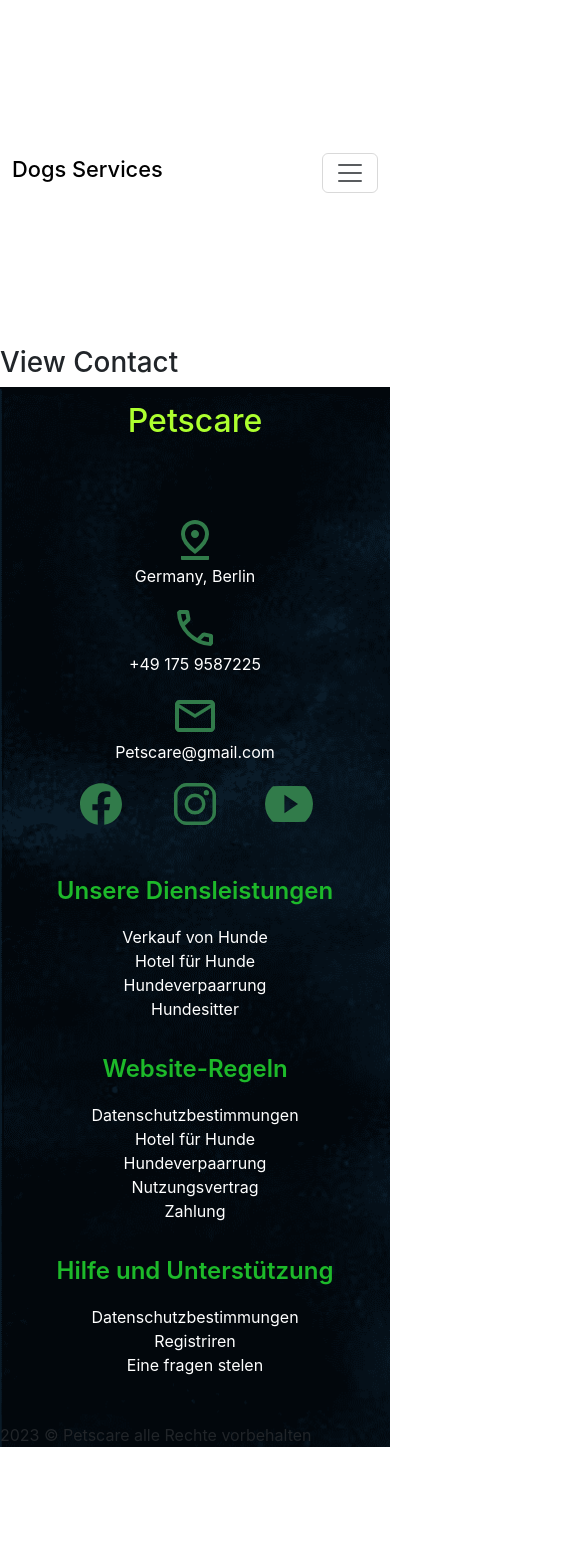
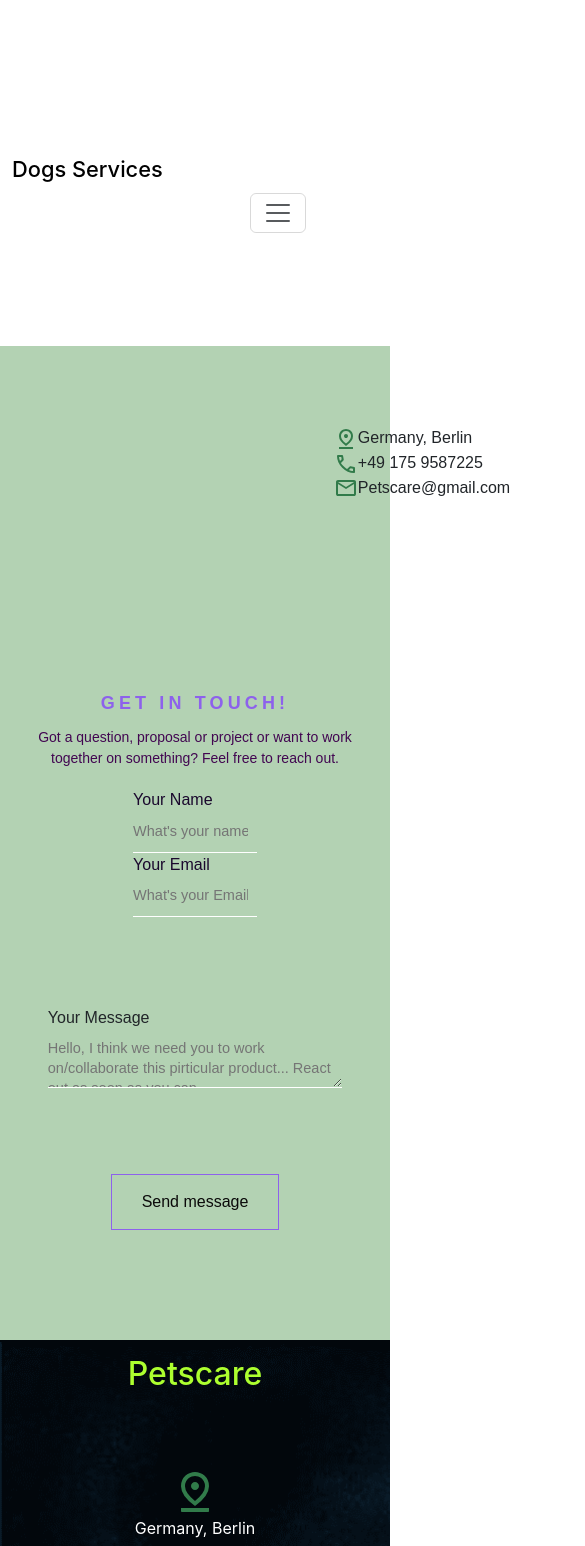
Before and after one commit to KonstantinGlazunov/DogService_FrontEnd-2, a React (Vite) app: page /contact in a window 390 px wide. Shown: the top 1546 px of the page, 585 px wide, since content can reach past the window. Before the commit the page ends 1463 px from the top, so only its background shows below. Built offline with nearby package versions, Linux system fonts and the light colour scheme.

Commit message:
add contact page

```diff
--- a/src/app/store.ts
+++ b/src/app/store.ts
@@ -1,9 +1,11 @@
 import { configureStore, ThunkAction, Action } from "@reduxjs/toolkit"
 import counterReducer from "../features/counter/counterSlice"
+import contactsReducer from "../components/Pages/Contacts/contactSlice"
 
 export const store = configureStore({
   reducer: {
     counter: counterReducer,
+    contacts: contactsReducer,
   },
 })
 
--- /dev/null
+++ b/src/components/Pages/Contacts/Contacts.module.css
@@ -0,0 +1,238 @@
+.siteContact {
+    margin: 0;
+    box-sizing: border-box;
+    font-family: "Manrope", sans-serif;
+    background-color:rgb(179, 210, 179);
+    /* background-color:rgb(214, 247, 214); */
+    /* rgb(3, 3, 22) */
+}
+.serviceTop {
+    min-height: 90vh;
+    display: flex;
+    justify-content: center;
+    align-items: center;
+    padding: 60px 15px;
+    padding-bottom: 20px;
+    flex-direction: column;
+}
+.title {
+    font-size: 30px;
+    font-weight: 800;
+    margin-bottom: 30px;
+    letter-spacing: 0.23em;
+    text-transform: uppercase;
+    color: #8d61ec;
+    position: relative;
+}
+.title::after {
+    content: "";
+    position: absolute;
+    background: rgb(66, 6, 81);
+    width: 0;
+    height: 6px;
+    bottom: -6px;
+    left: unset;
+    right: 0;
+    transition: width .2s linear;
+}
+.title:hover::after {
+    width: 100%;
+    left: 0;
+    right: unset;
+}
+.sub {
+    text-align: center;
+    color: rgb(66, 6, 81);
+    line-height: 1.3rem;
+    font-size: 20px;
+    margin-bottom: 50px;
+}
+form {
+    width: 70%;
+    min-width: 450px;
+}
+.side {
+    width: 45%;
+}
+form .inputRow {
+    display: flex;
+    justify-content: space-between;
+    color: rgb(26, 8, 45);
+}
+form input, textarea {
+    border: 0;
+    border-radius: 0;
+    border-bottom: 1px solid #fff;
+    background: transparent;
+    outline: none;
+    text-align: left;
+    font-size: 14.5px;
+    width: 100%;
+    color: #090909;
+    padding: .6em;
+    padding-left: 0;
+}
+input:-webkit-autofill, input:-webkit-autofill:hover, input:-webkit-autofill:focus, input:-webkit-autofill:active {
+    box-shadow: 0 0 0 30px #0b0b0f inset !important;
+    -webkit-box-shadow: 0 0 0 30px #0b0b0f inset !important;
+    -webkit-text-fill-color: #fff !important;
+}
+.textarea {
+    resize: none;
+    line-height: 1.4;
+    margin-top: 90px;
+}
+button {
+    background-color: transparent;
+    border: 1px solid #8d61ec;
+    display: block;
+    margin: 80px auto 0;
+    position: relative;
+    color: #0b0a0a;
+    padding: 15px 30px;
+    overflow: hidden;
+    z-index: 1;
+}
+button:hover {
+    color: #fff;
+}
+button:hover::after {
+    width: 100%;
+    right: 0;
+    opacity: 1;
+}
+button::after {
+    content: "";
+    position: absolute;
+    width: 100%;
+    top: 0;
+    height: 100%;
+    right: 100%;
+    transition: all 0.2s linear;
+    height: 100%;
+    z-index: -1;
+    background-color: #8d61ec;
+}
+section {
+    padding: 5rem 7%;
+    min-width: 100vh;
+    display: flex;
+    flex-wrap: wrap;
+    position: relative;
+}
+.map {
+    flex: 1 1 10rem;
+    width: 80%;
+}
+
+@media (max-width: 768px) {
+    .map {
+      width: 100%;
+      flex: 1 1 auto;
+      margin-bottom: 20px;
+    }
+
+    .info {
+      order: -1;
+      justify-content: center;
+    }
+
+    .serviceTop {
+      padding: 40px 15px;
+    }
+
+    .title {
+      font-size: 24px;
+      margin-bottom: 20px;
+    }
+
+    .title::after {
+      bottom: -4px;
+    }
+
+    .sub {
+      font-size: 16px;
+      margin-bottom: 30px;
+    }
+
+    form {
+      width: 100%;
+    }
+  }
+
+  @media (max-width: 300px) {
+    .map {
+      margin-bottom: 10px;
+    }
+
+    .serviceTop {
+      padding: 20px 10px;
+    }
+
+    .title {
+      font-size: 18px;
+      margin-bottom: 10px;
+    }
+
+    .title::after {
+      bottom: -2px;
+    }
+
+    .sub {
+      font-size: 14px;
+      margin-bottom: 20px;
+    }
+
+    form {
+      width: 100%;
+    }
+    .info {
+        justify-content: center;
+    }
+
+  }
+  @media (max-width: 600px) {
+    .map {
+      display: none;
+    }
+
+    .serviceTop {
+      padding: 20px 10px;
+    }
+
+    .title {
+      font-size: 18px;
+      margin-bottom: 10px;
+    }
+    .inputRow {
+        display: flex;
+        align-items: center;
+    }
+    .info {
+        justify-content: center
+    }
+
+    .title::after {
+      bottom: -2px;
+    }
+
+    .sub {
+      font-size: 14px;
+      margin-bottom: 20px;
+    }
+
+    form {
+        display: flex;
+      width: 100%;
+      align-items: center;
+      flex-direction: column
+    }
+
+    form .inputRow {
+      flex-direction: column;
+    }
+
+    form input, form textarea {
+      width: 100%;
+    }
+  }
--- a/src/components/Pages/Contacts/Contacts.tsx
+++ b/src/components/Pages/Contacts/Contacts.tsx
@@ -1,7 +1,107 @@
+import React, { useState } from "react";
+import { useDispatch } from "react-redux";
+import { useSelector } from "react-redux";
+import { useAppDispatch, useAppSelector } from "../../../app/hooks";
+import { updateContact, sendContactMessage } from "./contactSlice";
+
+import s from "./Contacts.module.css";
+import mapIcon from '../../Futer/img/map.svg';
+import phone from '../../Futer/img/phone.svg';
+import envelope from '../../Futer/img/envelope.svg';
+
 const Contact = (): JSX.Element => {
+    const dispatch = useAppDispatch();
+    const { name, email, message, loading, buttonMessage } = useAppSelector((state) => state.contacts);
+
+    const initialForm = {
+      name: name,
+      email: email,
+      message: message,
+    };
+
+    const onSubmit = (e: React.FormEvent<HTMLFormElement>) => {
+      e.preventDefault();
+      console.log(initialForm);
+      setTimeout(() => {
+        dispatch(sendContactMessage());
+        dispatch(updateContact(initialForm));
+      }, 1000);
+    };
+
+    const onchange = (e: React.ChangeEvent<HTMLInputElement> | React.ChangeEvent<HTMLTextAreaElement>) => {
+      const { name, value } = e.target;
+      const updatedForm = { ...initialForm, [name]: value };
+      dispatch(updateContact(updatedForm));
+    };
+
     return(
-        <div>
-            <h1>View Contact</h1>
+        <div className={s.siteContact}>
+         <section className={s.info}>
+            <div className={s.container}>
+             <div className={s.ftInfoItem}>
+                            <span className={s.ftInfoIcon} >
+                            <img src={mapIcon} alt="" className={s.ic} />
+                            </span>
+                            <span>Germany, Berlin</span>
+                            </div>
+
+                            <div className={s.ftInfoItem}>
+                            <span className={s.ftInfoIcon} >
+                            <img src={phone} alt="" className={s.ic} />
+                            </span>
+                            <span>+49 175 9587225</span>
+                            </div>
+
+                            <div className={s.ftInfoItem}>
+                            <span className={s.ftInfoIcon} >
+                            <img src={envelope} alt="" className={s.ic} />
+                            </span>
+                            <span>Petscare@gmail.com</span>
+                            </div>
+            </div>
+                            <iframe className={s.map} src="https://www.google.com/maps/embed?pb=!1m18!1m12!1m3!1d621713.9693875!2d12.766738699949475!3d52.505019409509735!2m3!1f0!2f0!3f0!3m2!1i1024!2i768!4f13.1!3m3!1m2!1s0x47a84e373f035901%3A0x42120465b5e3b70!2z0JHQtdGA0LvQuNC9!5e0!3m2!1sru!2sde!4v1698239461511!5m2!1sru!2sde"style={{border:0}} allowFullScreen={true} loading="lazy" referrerPolicy="no-referrer-when-downgrade"></iframe>
+            </section>
+
+            <div className={s.serviceTop}>
+                <div className={s.title}>Get in Touch!</div>
+                <div className={s.sub}>
+                    Got a question, proposal or project or want to work <br /> together on something? Feel free to reach out.
+                </div>
+                <form onSubmit={onSubmit}>
+                    <div className={s.inputRow}>
+                    <div className={s.side}>
+                        <label htmlFor="name">Your Name</label>
+                        <input type="text"
+                        placeholder="What's your name?"
+                        name="name"
+                        required value={name}
+                        onChange={onchange}
+                         />
+                    </div>
+                    <div className={s.side}>
+                        <label htmlFor="name">Your Email</label>
+                        <input type="email"
+                        placeholder="What's your Email?"
+                        name="email"
+                        required value={email}
+                        onChange={onchange}
+                         />
+                    </div>
+                    </div>
+                    <div className={s.textarea}>
+                        <label htmlFor="message">Your Message</label>
+                        <textarea
+                        id="message"
+                        placeholder="Hello, I think we need you to work on/collaborate this pirticular product... React out as soon as you can."
+                        name="message"
+                        required value={message}
+                        onChange={onchange}
+                         />
+                    </div>
+                        <button type="submit">{loading ? "": buttonMessage}</button>
+
+                </form>
+            </div>
         </div>
     )
 }
--- /dev/null
+++ b/src/components/Pages/Contacts/contactSlice.tsx
@@ -0,0 +1,26 @@
+import { createSlice } from "@reduxjs/toolkit";
+
+const initialState = {
+  name: "",
+  email: "",
+  message: "",
+  loading: false,
+  buttonMessage: "Send message"
+};
+
+const contactsSlice = createSlice({
+  name: "contacts",
+  initialState,
+  reducers: {
+    updateContact: (state, action) => {
+      return { ...state, ...action.payload };
+    },
+    sendContactMessage: (state) => {
+      return state;
+    },
+  },
+});
+
+export const { updateContact, sendContactMessage } = contactsSlice.actions;
+
+export default contactsSlice.reducer;
```
